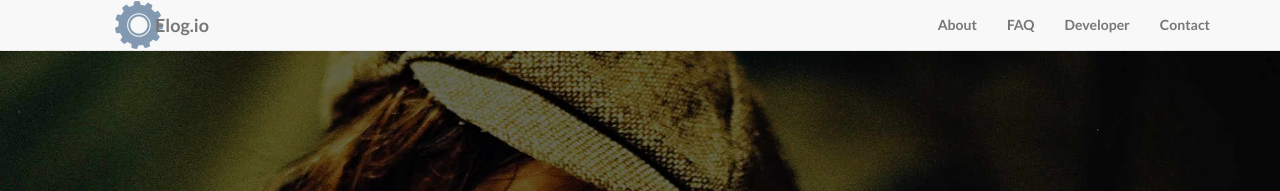
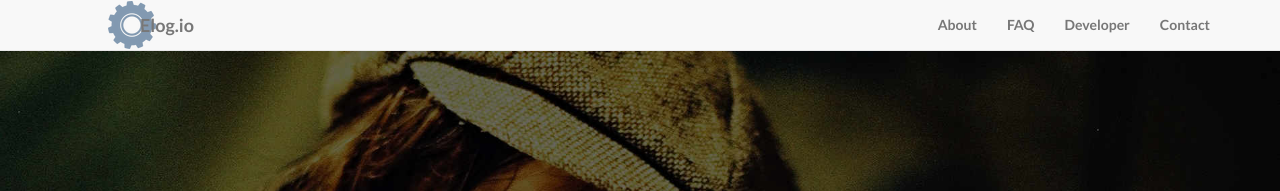
Before and after one commit to commonsmachinery/elogio, a Jekyll site: the page built from index.html, in a window 1280 px wide. Shown: the top 191 px of the page. Built offline with Jekyll 4.4.1, drawn with Linux system fonts in a browser that asks for light colours.

Commit message:
Moved text

```diff
--- a/_includes/navigation.html
+++ b/_includes/navigation.html
@@ -9,7 +9,7 @@
                 <span class="icon-bar"></span>
                 <span class="icon-bar"></span>
             </button>
-            <a class="navbar-brand" href="#">{{ site.title }}</a>
+            <a class="navbar-brand" href="#"><span>{{ site.title }}</span></a>
         </div>
         <!-- Collect the nav links, forms, and other content for toggling -->
         <div class="collapse navbar-collapse" id="bs-example-navbar-collapse-1">
--- a/css/landing-page.css
+++ b/css/landing-page.css
@@ -28,9 +28,11 @@ h6 {
 
 .navbar-brand {
     background: url(../img/icon_48.png) no-repeat center center;
-    padding-left: 100px;
 }
 
+.navbar-brand span {
+    margin-left: 70px;
+}
 .intro-header {
     padding-top: 50px; /* If you're making other pages, make sure there is 50px of padding to make sure the navbar doesn't overlap content! */
     padding-bottom: 50px;
```
